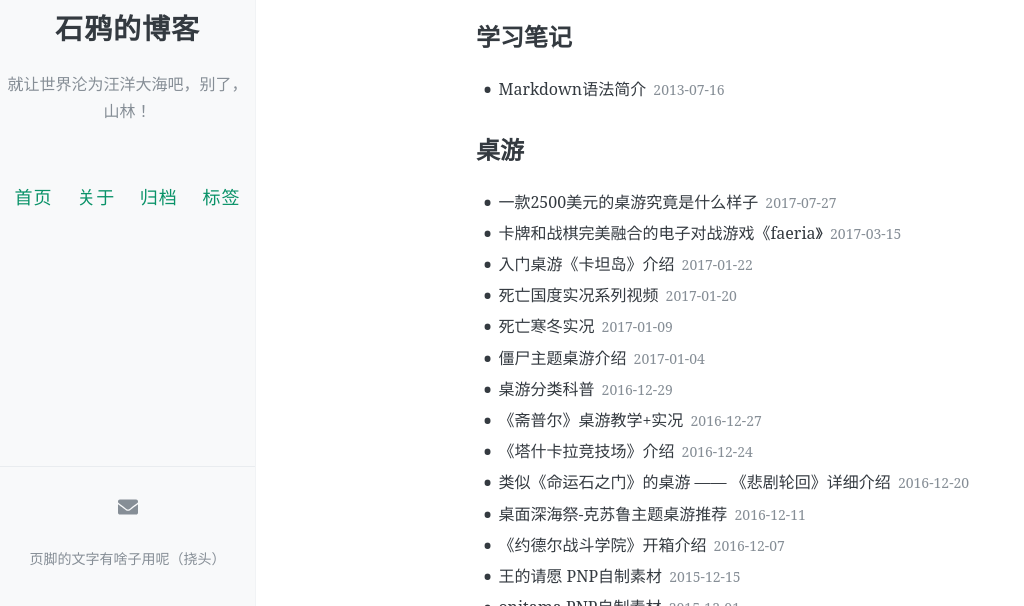
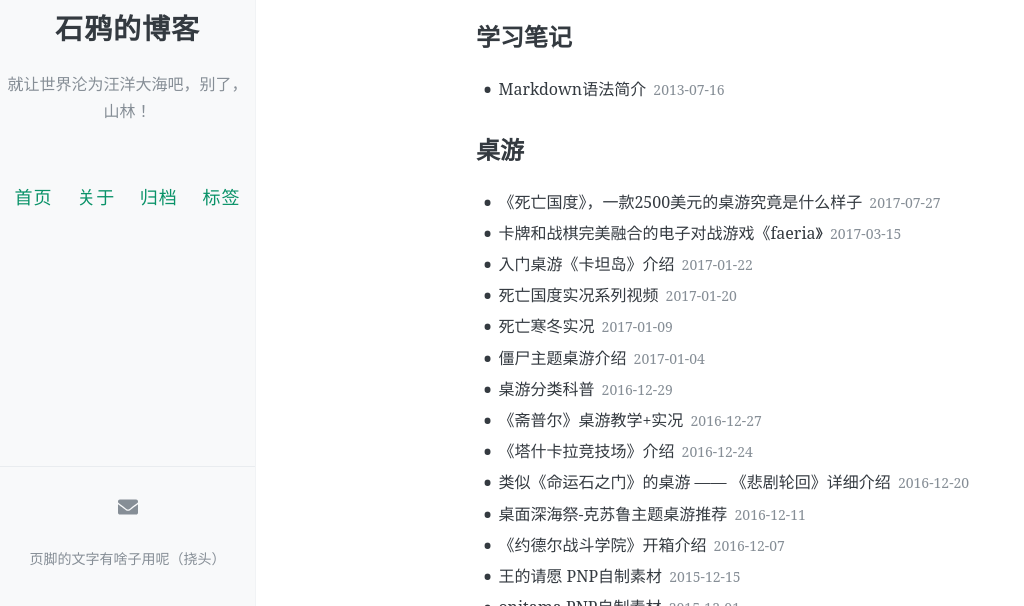
Before and after one commit to zafara-zd/blog, a Jekyll site: the page built from tags/index.html, in a window 1280 px wide and 900 px high, cut to the strip 294-900 px from the top of the window. Shown: the whole strip, without its empty margins (0-1024 px from the left). Built offline with Jekyll 4.4.1, drawn with Linux system fonts in a browser that asks for light colours; comment, search, counter and statistics services are not loaded; some of the changed text lies outside the part shown.

Commit message:
Update and rename 2017-7-27- 一款2500美元的桌游究竟是什么样子.md to 2017-7-27- 《死亡国度》，一款2500美元的桌游究竟是什么样子.md

```diff
--- a/_posts/2017-7-27- 一款2500美元的桌游究竟是什么样子.md
+++ b/_posts/2017-7-27- 《死亡国度》，一款2500美元的桌游究竟是什么样子.md
@@ -1,6 +1,6 @@
 ---
 layout: post
-title: 一款2500美元的桌游究竟是什么样子
+title: 《死亡国度》，一款2500美元的桌游究竟是什么样子
 date: 2017-7-27
 Author: Zafara
 tags: [桌游,安利]
@@ -8,6 +8,7 @@ comments: true
 toc: true
 ---
 导言：  事实上，<kingdom death:monster>这款游戏早在ks平台上发起过一次众筹，现在只是第二次众筹。这次众筹加入更多的扩充，并把基础游戏升级为1.5版本。如果只购买基础版本的话，价格则需要400多美元。对于一款桌游来说，100美元的价格就已不低。而这款KS最高档位2500美元的桌游筹资了千万美元的资金，它到底是啥，又有怎样的魅力让无数玩家为之砸入大量金钱。
+
 ![基础版配件](https://i0.hdslb.com/bfs/article/73dcb909b6d5e250aad9bc1f9e5c5715eae96ec5.jpg)
 
 阅读地址（机盒网）：<https://www.gcores.com/articles/23730>
```
